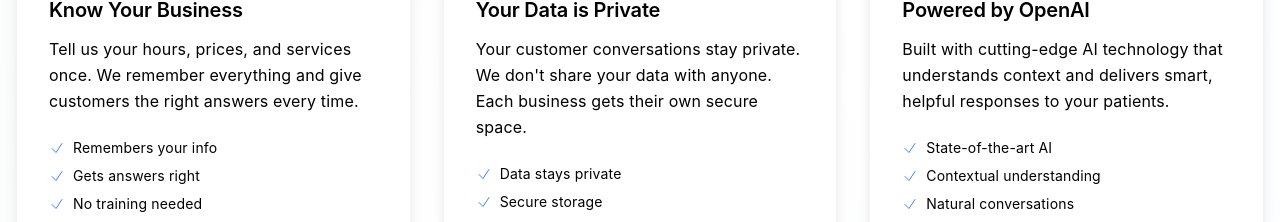
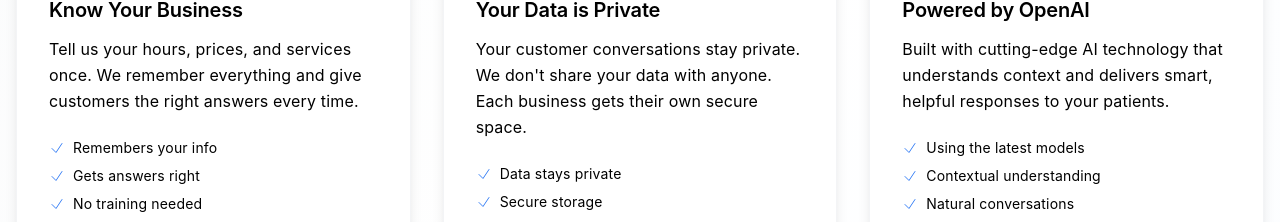
Before and after one commit to cabecaturbo/netiawebsite, a Next.js app: page /features in a window 1280 px wide. Shown: the part 900-1122 px from the top of the page. Built offline with nearby package versions, Linux system fonts and the light colour scheme.

Commit message:
Update feature highlight from 'State-of-the-art AI' to 'Using the latest models'

```diff
--- a/app/features/page.tsx
+++ b/app/features/page.tsx
@@ -49,7 +49,7 @@
     name: 'Powered by OpenAI',
     description: 'Built with cutting-edge AI technology that understands context and delivers smart, helpful responses to your patients.',
     icon: CogIcon,
-    highlights: ['State-of-the-art AI', 'Contextual understanding', 'Natural conversations'],
+    highlights: ['Using the latest models', 'Contextual understanding', 'Natural conversations'],
     isComingSoon: false
   }
 ]
```
